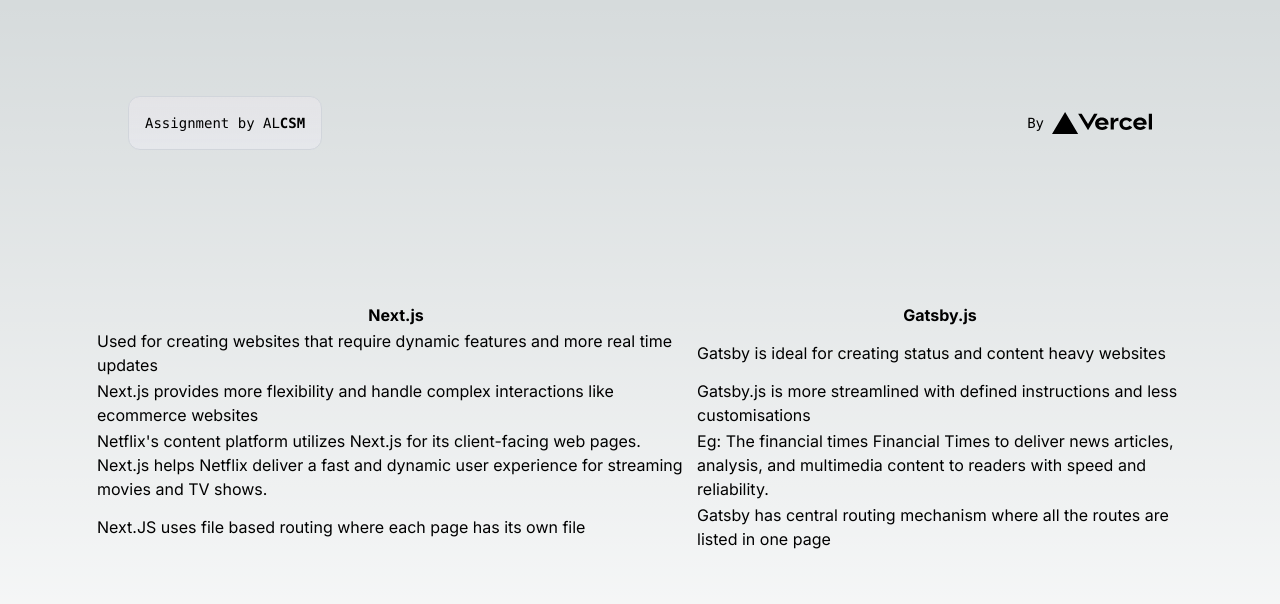
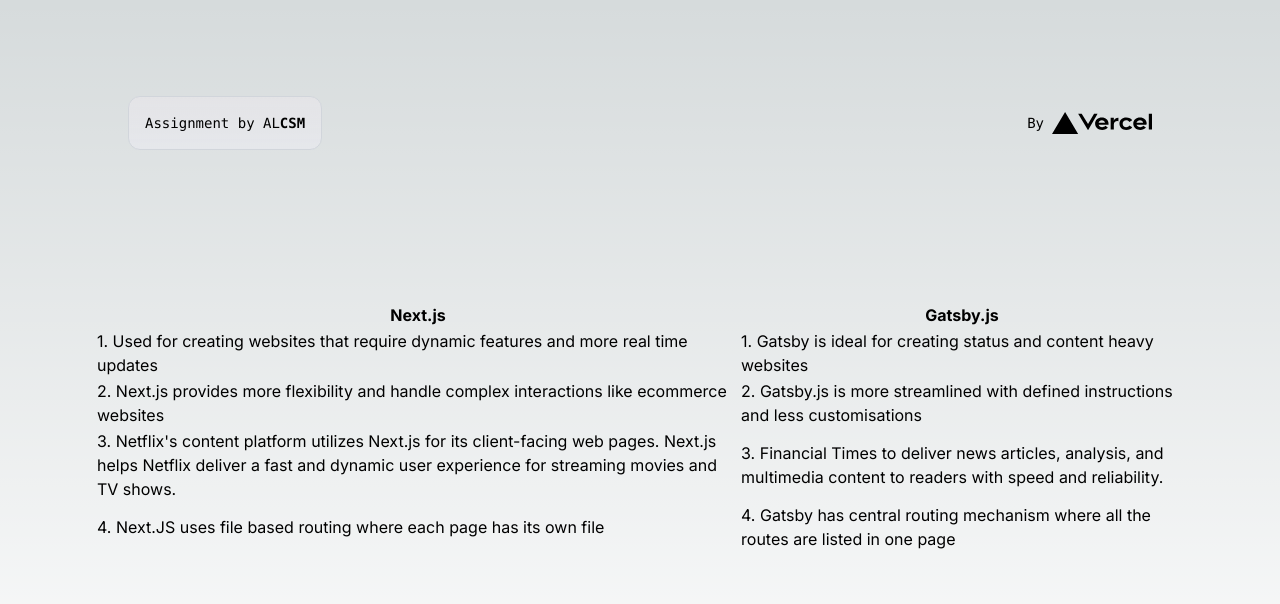
Before and after one commit to ArchanaLomate/nextjs, a Next.js app: page /questions/q2 in a window 1280 px wide. Shown: the top 604 px of the page. Built offline with nearby package versions, Linux system fonts and the light colour scheme.

Commit message:
Update page.tsx

```diff
--- a/app/questions/q2/page.tsx
+++ b/app/questions/q2/page.tsx
@@ -36,22 +36,21 @@
     <th>Gatsby.js</th>
   </tr>
   <tr>
-    <td>Used for creating websites that require dynamic features and more real time updates</td>
-    <td>Gatsby is ideal for creating status and content heavy websites </td>
+    <td>1. Used for creating websites that require dynamic features and more real time updates</td>
+    <td>1. Gatsby is ideal for creating status and content heavy websites </td>
   </tr>
   <tr>
-    <td> Next.js provides more flexibility and handle complex interactions like ecommerce websites </td>
-    <td> Gatsby.js is more streamlined with defined instructions and less customisations </td>
+    <td>2. Next.js provides more flexibility and handle complex interactions like ecommerce websites </td>
+    <td>2. Gatsby.js is more streamlined with defined instructions and less customisations </td>
   </tr>
   <tr>
-    <td>Netflix's content platform utilizes Next.js for its client-facing web pages. Next.js helps Netflix deliver a fast and dynamic user experience for streaming movies and TV shows. </td>
-    <td>Eg: The financial times
- Financial Times to deliver news articles, analysis, and multimedia content to readers with speed and reliability.
+    <td>3. Netflix's content platform utilizes Next.js for its client-facing web pages. Next.js helps Netflix deliver a fast and dynamic user experience for streaming movies and TV shows. </td>
+    <td>3. Financial Times to deliver news articles, analysis, and multimedia content to readers with speed and reliability.
 </td>
   </tr>
   <tr>
-    <td> Next.JS uses file based routing where each page has its own file </td>
-    <td>Gatsby has central routing mechanism where all the routes are listed in one page </td>
+    <td>4. Next.JS uses file based routing where each page has its own file </td>
+    <td>4. Gatsby has central routing mechanism where all the routes are listed in one page </td>
   </tr>
 </table>
       </div>
```
